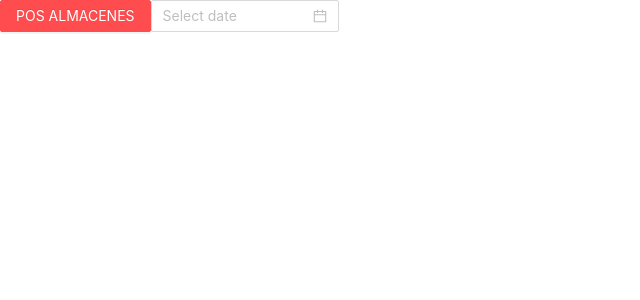
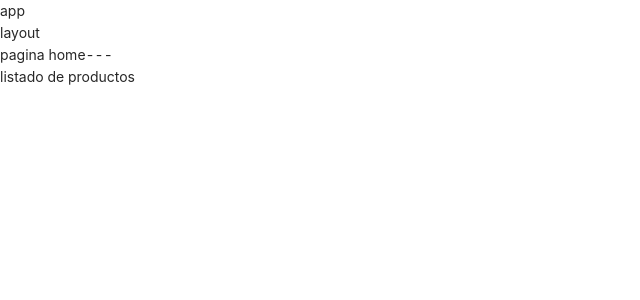
Before and after one commit to nickarcaro/vendorpos, a React (Create React App) app: page / in a window 1280 px wide. Shown: the top 300 px of the page, without its empty margins (0-640 px from the left). Built offline with nearby package versions, Linux system fonts and the light colour scheme.

Commit message:
ejemplo sistema de rutas

```diff
--- a/src/App.js
+++ b/src/App.js
@@ -1,12 +1,15 @@
-import "./App.less";
+import "./less/App.less";
 import { Button, DatePicker } from "antd";
+import PosLayout from "./layouts/PosLayout";
+import Home from "./pages/Home";
+import ListProduct from "./components/ListProduct";
 function App() {
   return (
     <div>
-      <Button danger type="primary">
-        POS ALMACENES
-      </Button>
-      <DatePicker />
+      <div>app</div>
+      <PosLayout />
+      <Home />
+      <ListProduct />
     </div>
   );
 }
--- /dev/null
+++ b/src/components/ListProduct.js
@@ -0,0 +1,7 @@
+import React from "react";
+
+const ListProduct = () => {
+  return <div>listado de productos</div>;
+};
+
+export default ListProduct;
--- /dev/null
+++ b/src/layouts/PosLayout.js
@@ -0,0 +1,6 @@
+//para crear cfunciones flecha (componentes), escribir rafce
+const PosLayout = () => {
+  return <div>layout</div>;
+};
+
+export default PosLayout;
--- /dev/null
+++ b/src/pages/Home.js
@@ -0,0 +1,5 @@
+const Home = () => {
+  return <div>pagina home---</div>;
+};
+
+export default Home;
```
Also changed, not shown: src/less/App.less (renamed from src/App.less), 2 other files (tests, documents, lock files or other folders).
